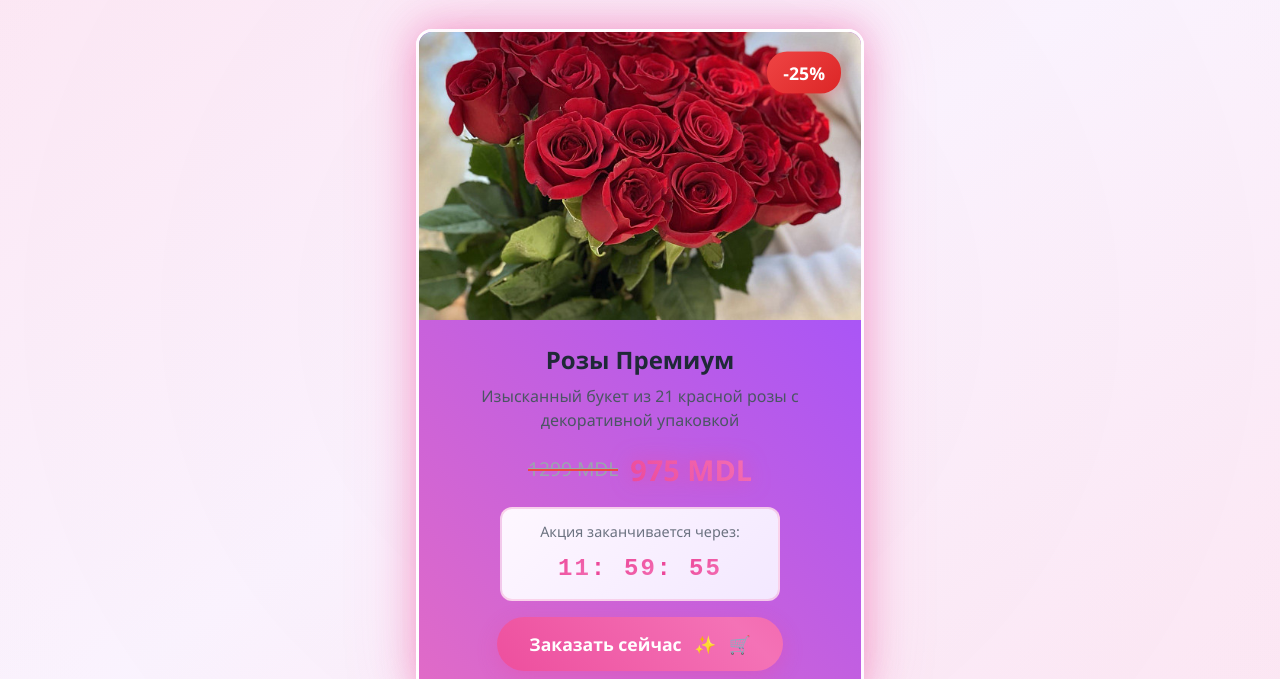
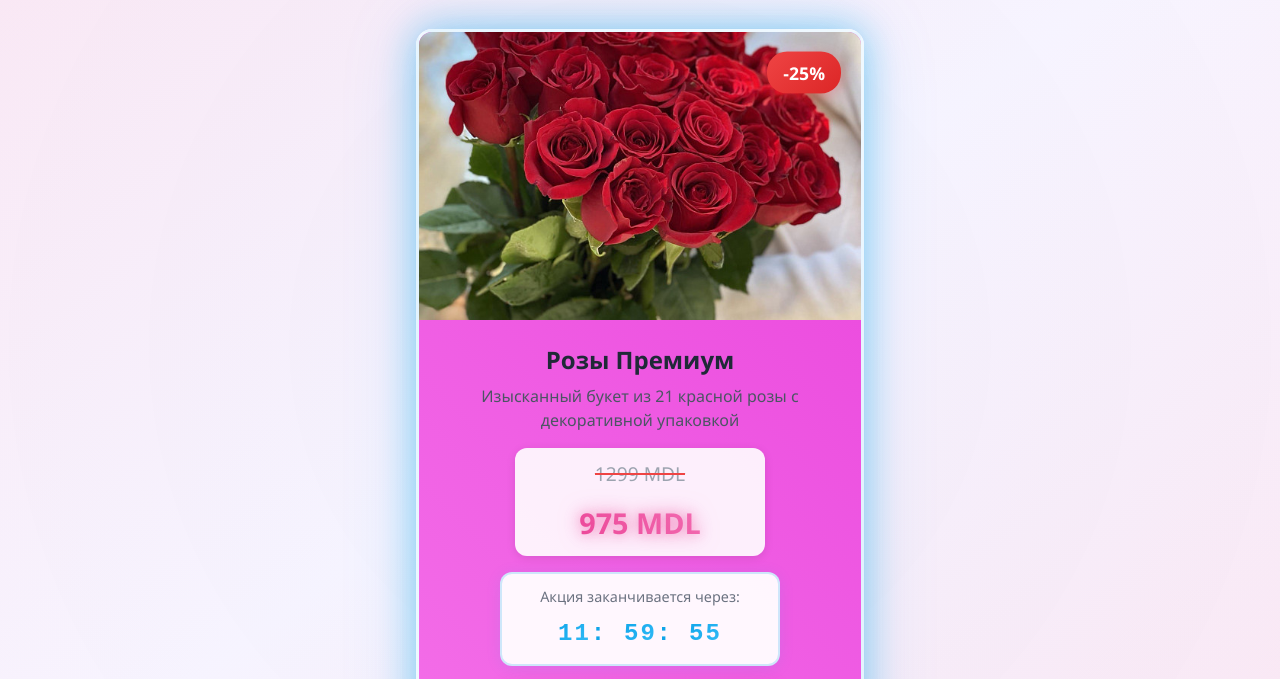
Before and after one commit to OlegKodzhebash/ProjectPraktika, a plain HTML site: page index.html in a window 1280 px wide. Shown: the part 604-1283 px from the top of the page. Drawn offline with nearby package versions, Linux system fonts and the light colour scheme.

Commit message:
modified - Исправлена читаемость, изменены цвета градиентов:   css/style.css

```diff
--- a/css/style.css
+++ b/css/style.css
@@ -292,7 +292,7 @@ nav ul li a:hover::after {
 /* Основная карточка цветка дня */
 .flower-of-day-card {
   position: relative;
-  background: linear-gradient(145deg, #ffffff 0%, #fef7ff 50%, #ffffff 100%) !important;
+  background: linear-gradient(145deg, #f0f9ff 0%, #e0f2fe 50%, #f0f9ff 100%) !important;
   border: 3px solid transparent;
   background-clip: padding-box;
   animation: glowPulse 3s ease-in-out infinite;
@@ -305,7 +305,7 @@ nav ul li a:hover::after {
   left: -3px;
   right: -3px;
   bottom: -3px;
-  background: linear-gradient(45deg, #ec4899, #f472b6, #a855f7, #ec4899);
+  background: linear-gradient(45deg, #f8d9f8, #f679eb, #ec4ddf, #f080db);
   background-size: 300% 300%;
   border-radius: 18px;
   z-index: -1;
@@ -314,12 +314,12 @@ nav ul li a:hover::after {
 
 @keyframes glowPulse {
   0%, 100% {
-    box-shadow: 0 0 30px rgba(236, 72, 153, 0.3),
-                0 0 60px rgba(236, 72, 153, 0.1);
+    box-shadow: 0 0 30px rgba(14, 165, 233, 0.3),
+                0 0 60px rgba(14, 165, 233, 0.1);
   }
   50% {
-    box-shadow: 0 0 40px rgba(236, 72, 153, 0.5),
-                0 0 80px rgba(236, 72, 153, 0.2);
+    box-shadow: 0 0 40px rgba(14, 165, 233, 0.5),
+                0 0 80px rgba(14, 165, 233, 0.2);
   }
 }
 
@@ -369,7 +369,7 @@ nav ul li a:hover::after {
   bottom: 0;
   background: linear-gradient(45deg,
     transparent 30%,
-    rgba(236, 72, 153, 0.1) 50%,
+    rgba(14, 165, 233, 0.1) 50%,
     transparent 70%);
   opacity: 0;
   transition: opacity 0.3s ease;
@@ -386,6 +386,12 @@ nav ul li a:hover::after {
   justify-content: center;
   gap: 12px;
   flex-wrap: wrap;
+  background: rgba(255, 255, 255, 0.9);
+  padding: 12px 20px;
+  border-radius: 12px;
+  margin: 0 auto;
+  max-width: 250px;
+  box-shadow: 0 2px 10px rgba(0, 0, 0, 0.1);
 }
 
 .old-price {
@@ -415,6 +421,7 @@ nav ul li a:hover::after {
   -webkit-text-fill-color: transparent;
   position: relative;
   animation: priceGlow 2s ease-in-out infinite;
+  text-shadow: 0 0 10px rgba(236, 72, 153, 0.3);
 }
 
 @keyframes priceGlow {
@@ -428,12 +435,13 @@ nav ul li a:hover::after {
 
 /* Таймер обратного отсчета */
 .countdown-timer {
-  background: linear-gradient(135deg, #fef7ff, #f3e8ff);
-  border: 2px solid rgba(236, 72, 153, 0.2);
+  background: rgba(255, 255, 255, 0.95);
+  border: 2px solid rgba(14, 165, 233, 0.2);
   border-radius: 12px;
   padding: 12px;
   margin: 0 auto;
   max-width: 280px;
+  box-shadow: 0 2px 15px rgba(14, 165, 233, 0.1);
 }
 
 .timer-label {
@@ -446,7 +454,7 @@ nav ul li a:hover::after {
 .timer-display {
   font-size: 1.5rem;
   font-weight: bold;
-  color: #ec4899;
+  color: #0ea5e9;
   font-family: 'Courier New', monospace;
   letter-spacing: 2px;
 }
@@ -454,7 +462,7 @@ nav ul li a:hover::after {
 .timer-display span {
   display: inline-block;
   min-width: 30px;
-  background: linear-gradient(135deg, #ec4899, #f472b6);
+  background: linear-gradient(135deg, #0ea5e9, #38bdf8);
   background-clip: text;
   -webkit-background-clip: text;
   -webkit-text-fill-color: transparent;
@@ -543,7 +551,7 @@ nav ul li a:hover::after {
   left: -50%;
   width: 200%;
   height: 200%;
-  background: radial-gradient(circle, rgba(236, 72, 153, 0.03) 0%, transparent 70%);
+  background: radial-gradient(circle, rgba(14, 165, 233, 0.03) 0%, transparent 70%);
   animation: backgroundRotate 20s linear infinite;
   z-index: 0;
 }
@@ -575,6 +583,11 @@ nav ul li a:hover::after {
   .flower-day-btn {
     padding: 12px 24px;
     font-size: 1rem;
+  }
+
+  .price-container {
+    max-width: 200px;
+    padding: 10px 16px;
   }
 }
 
```
